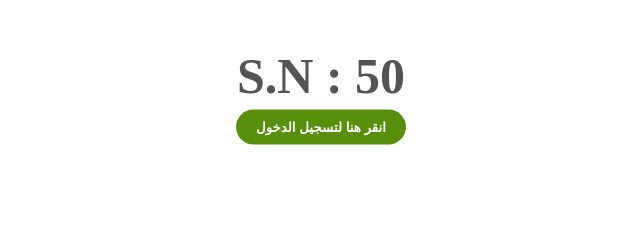
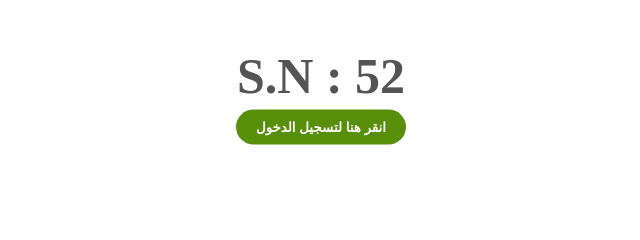
Before and after one commit to ALEmadTransport/account_52, a plain HTML site: page index.html in a window 1280 px wide. Shown: the part 273-513 px from the top of the page, 319-959 px from the left. Drawn offline with Linux system fonts and the light colour scheme.

Commit message:
Update index.html

```diff
--- a/index.html
+++ b/index.html
@@ -49,7 +49,7 @@
 
 <body>
     <img src="background.png" alt="">
-    <span class="sn-label">S.N : 50</span>
+    <span class="sn-label">S.N : 52</span>
     <br>
     <br>
     <br>
```
